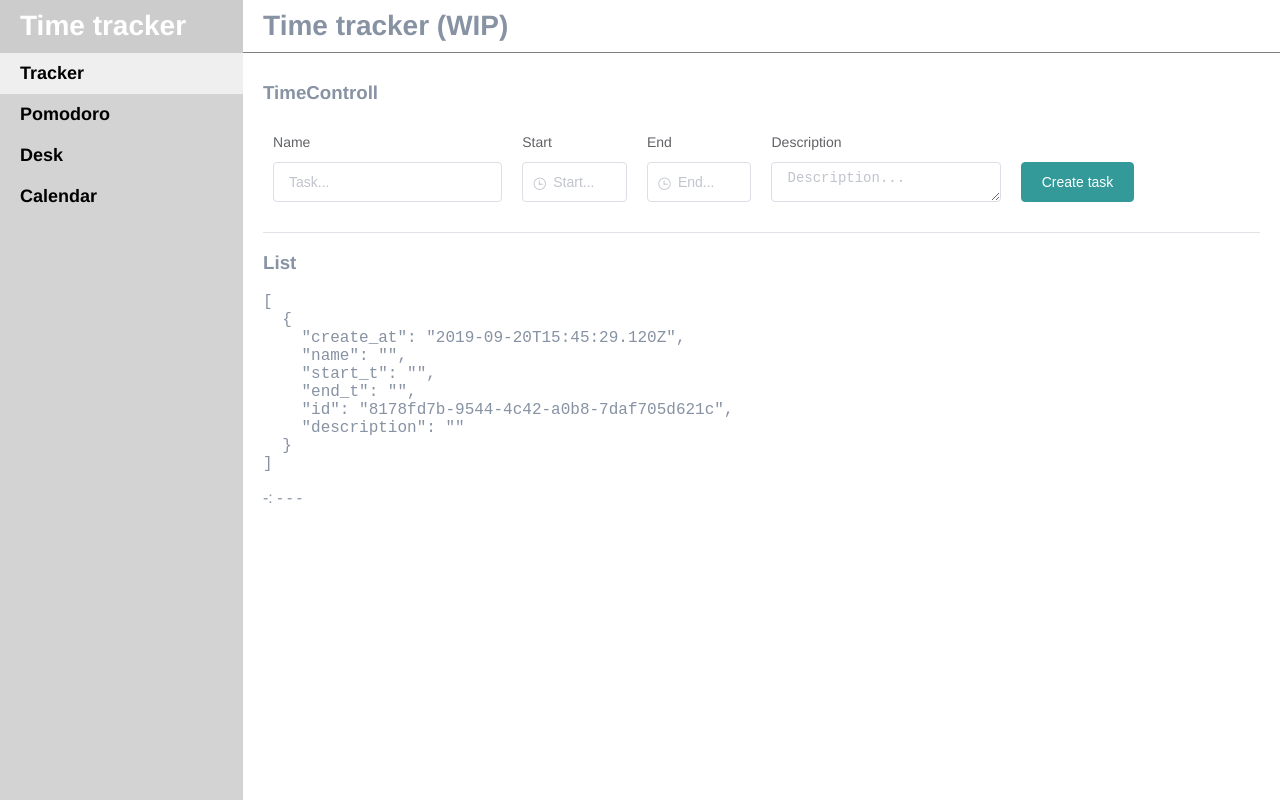
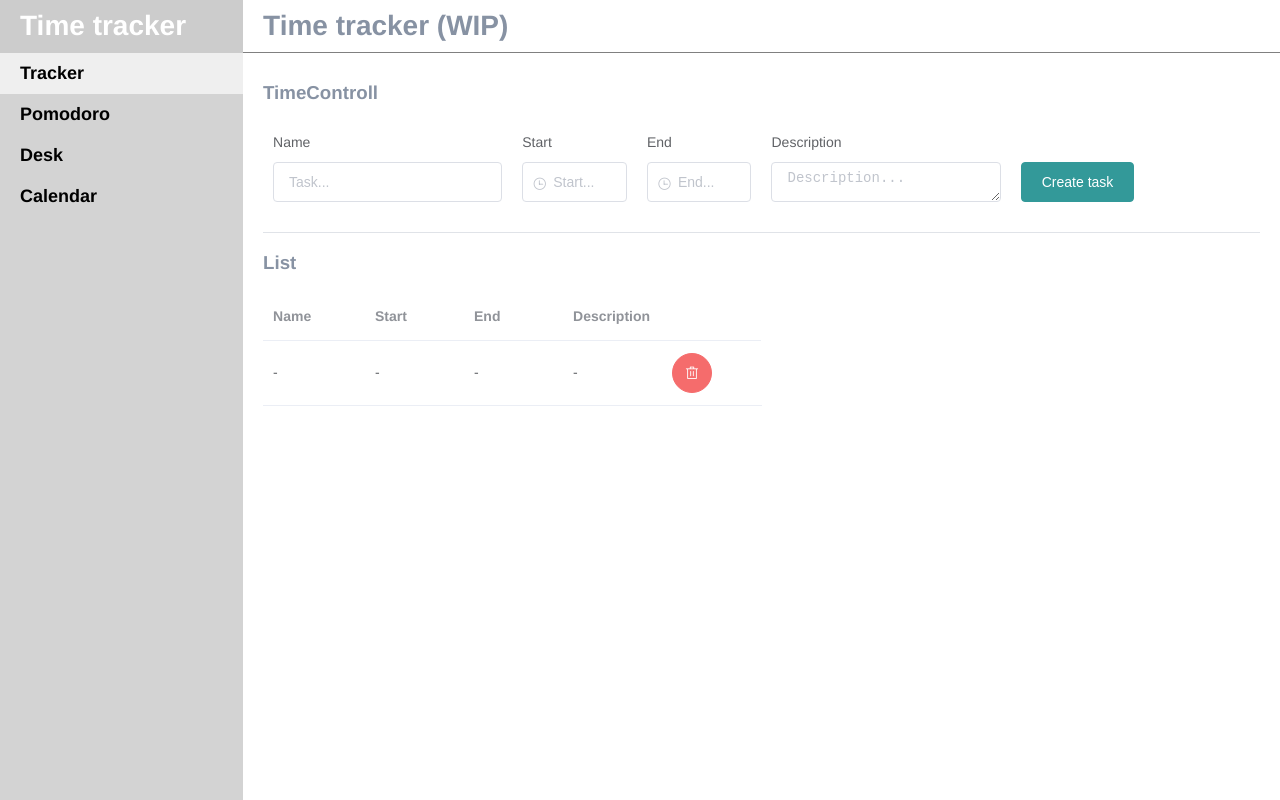
Before and after one commit to chernrus/ttrack-frontend, a Vue app: page /tracker in a window 1280 px wide. Both pictures are taken after a click on the button "Create task". Built offline with nearby package versions, Linux system fonts and the light colour scheme.

Commit message:
add remove item feature

```diff
--- a/src/store.js
+++ b/src/store.js
@@ -49,11 +49,21 @@ export default new Vuex.Store({
             // }
             localStorage.setItem('timeStorage', JSON.stringify(timeList));
         },
+        removeTimeTask(state, _id) {
+            const { timeList } = state;
+            const itemIndex = timeList.findIndex(({ id }) => id === _id);
+            console.log(itemIndex);
+            timeList.splice(itemIndex, 1);
+            Vue.set(state, 'timeList', timeList);
+            localStorage.setItem('timeStorage', JSON.stringify(timeList));
+        },
     },
     actions: {
-        loadTimeList(storage) {
-            console.log(storage);
-            storage.commit('loadTimeList');
+        loadTimeList({ commit }) {
+            commit('loadTimeList');
+        },
+        removeTimeTask({ commit }, id) {
+            commit('removeTimeTask', id);
         },
     },
 });
--- a/src/views/Tracker/TimeList/TimeList.js
+++ b/src/views/Tracker/TimeList/TimeList.js
@@ -1,5 +1,4 @@
-import { mapGetters } from 'vuex';
-import moment from 'moment';
+import { mapGetters, mapActions } from 'vuex';
 
 
 export default {
@@ -14,4 +13,13 @@ export default {
     },
     created() {
     },
+    methods: {
+        ...mapActions([
+            'removeTimeTask',
+        ]),
+        remove({ id }) {
+            console.log(id);
+            this.removeTimeTask(id);
+        },
+    },
 };
--- a/src/views/Tracker/TimeList/TimeList.vue
+++ b/src/views/Tracker/TimeList/TimeList.vue
@@ -1,13 +1,44 @@
 <template lang="html">
     <div class="time-list" v-if="timeList.length">
         <h3>List</h3>
-        <pre>{{timeList}}</pre>
-        <div>
+        <!-- <pre>{{timeList}}</pre> -->
+        <el-table
+            :data="timeList"
+            style="width: 50%">
+            <el-table-column
+                prop="name"
+                label="Name">
+                <span slot-scope="scope">{{ scope.row.name || '-' }}</span>
+            </el-table-column>
+            <el-table-column
+                prop="start_t"
+                label="Start">
+                <span slot-scope="scope">{{ scope.row.start_t | time() }}</span>
+            </el-table-column>
+            <el-table-column
+                prop="end_t"
+                label="End">
+                <span slot-scope="scope">{{ scope.row.end_t | time() }}</span>
+            </el-table-column>
+            <el-table-column
+                prop="description"
+                label="Description">
+                <span slot-scope="scope">{{ scope.row.description || '-' }}</span>
+            </el-table-column>
+            <el-table-column
+                prop="edit"
+                label="">
+                <template slot-scope="scope">
+                    <el-button type="danger" icon="el-icon-delete" circle @click="remove(scope.row)"></el-button>
+                </template>
+            </el-table-column>
+        </el-table>
+        <!-- <div>
             <div v-for="(item) of timeList"
                 :key="item.id">
                 <p>{{item.name || '-'}}: {{ item.start_t | time() }} - {{ item.end_t | time() }}</p>
             </div>
-        </div>
+        </div> -->
     </div>
 </template>
 
```
